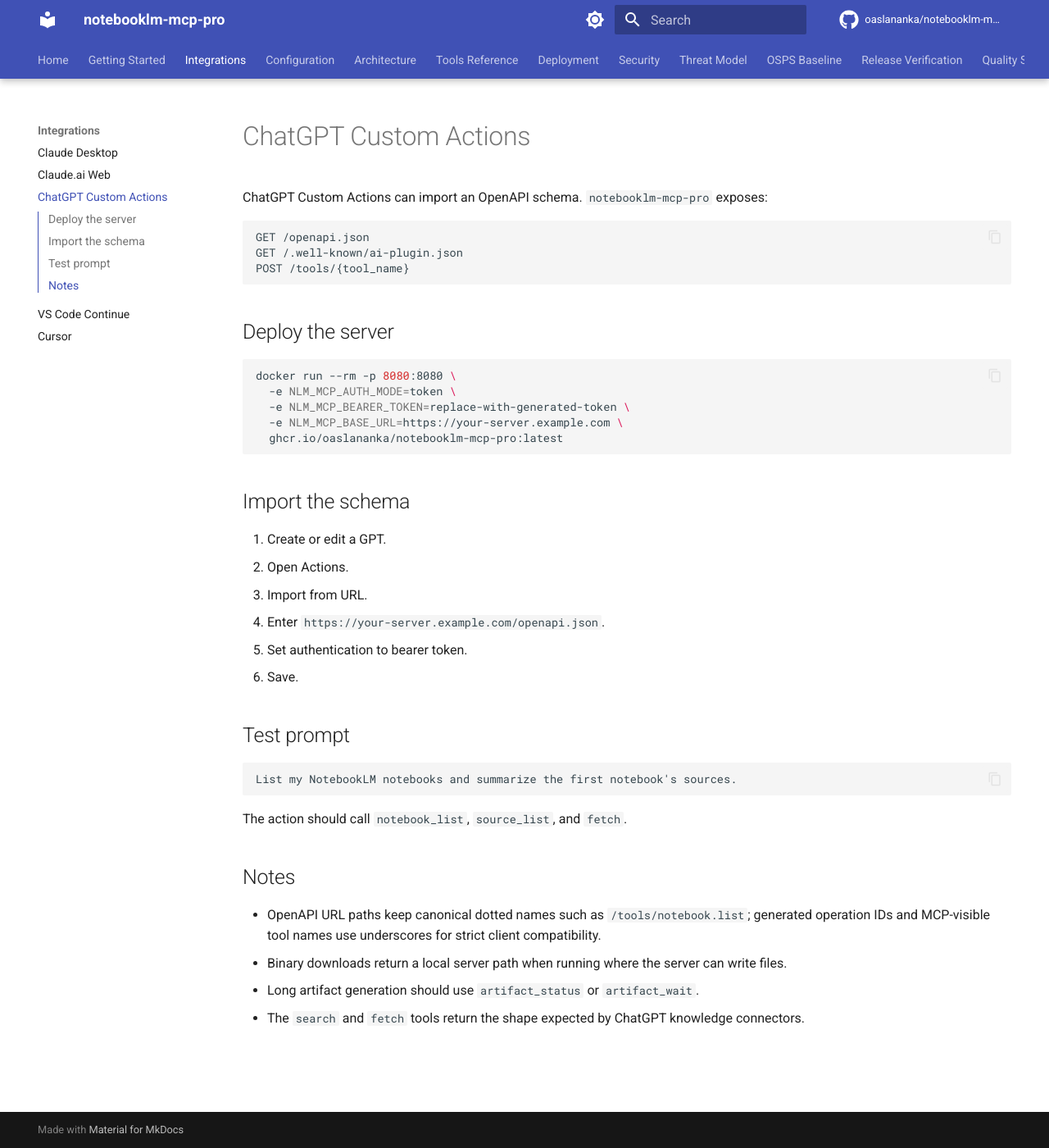
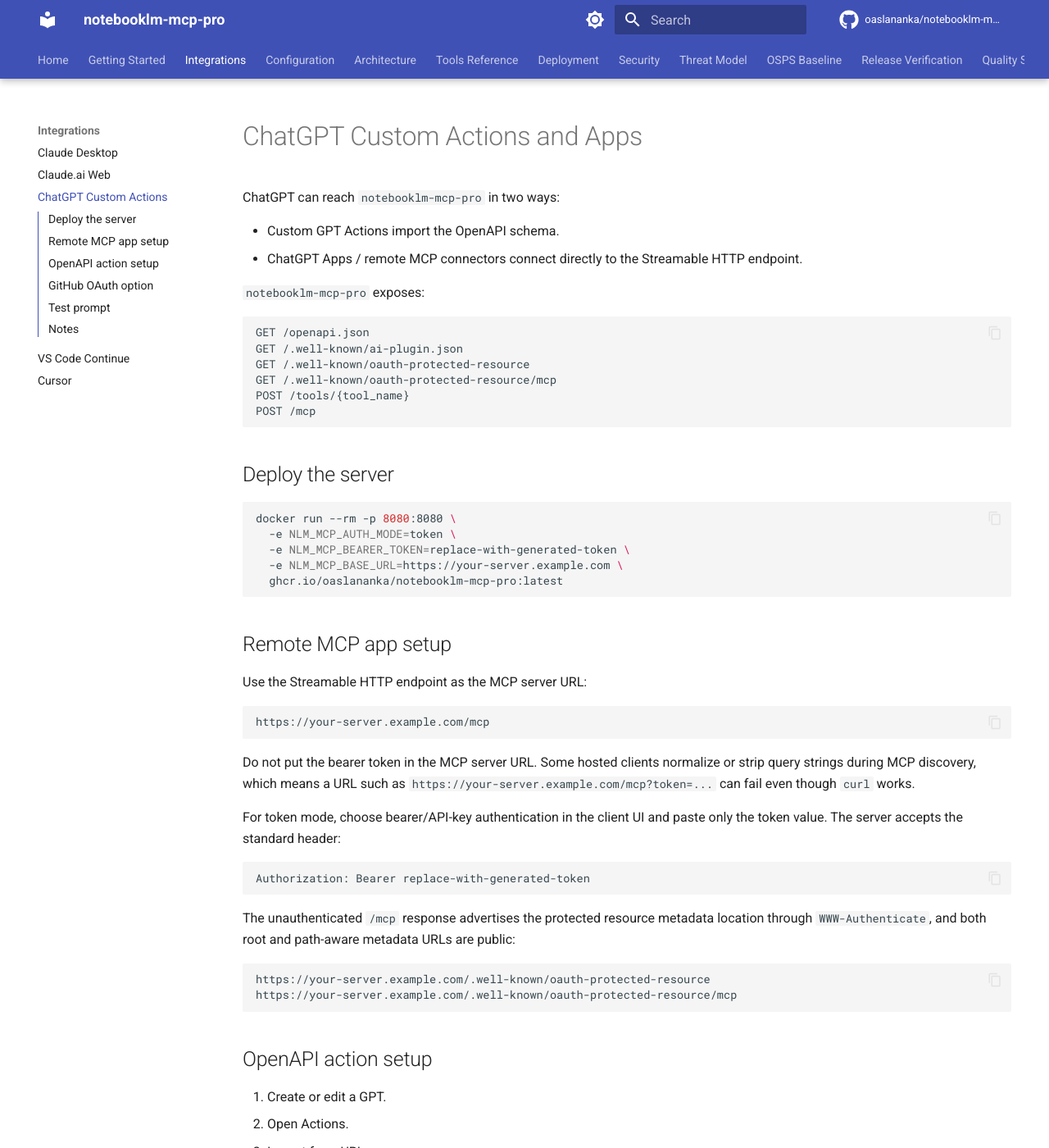
Before and after one commit to renovate-bot/oaslananka-_-notebooklm-mcp-pro, an MkDocs documentation site: the page built from docs/integrations/chatgpt.md, in a window 1280 px wide and 1400 px high. Shown: the whole window at 82% size. Built offline with MkDocs 1.6.1 and Material for MkDocs 9.7.7, drawn with Linux system fonts in a browser that asks for light colours; comment, search, counter and statistics services are not loaded; some of the changed text lies outside the part shown.

Commit message:
fix: harden mcp auth discovery
Fix Streamable HTTP auth discovery for hosted MCP clients, add path-aware RFC 9728 metadata, prevent auth middleware receive-loop CPU spin, document ChatGPT bearer-token and GitHub OAuth setup, and guard metadata-route auth bypasses for v1.0.8.

````diff
--- a/docs/integrations/chatgpt.md
+++ b/docs/integrations/chatgpt.md
@@ -1,11 +1,19 @@
-# ChatGPT Custom Actions
+# ChatGPT Custom Actions and Apps
 
-ChatGPT Custom Actions can import an OpenAPI schema. `notebooklm-mcp-pro` exposes:
+ChatGPT can reach `notebooklm-mcp-pro` in two ways:
+
+- Custom GPT Actions import the OpenAPI schema.
+- ChatGPT Apps / remote MCP connectors connect directly to the Streamable HTTP endpoint.
+
+`notebooklm-mcp-pro` exposes:
 
 ```text
 GET /openapi.json
 GET /.well-known/ai-plugin.json
+GET /.well-known/oauth-protected-resource
+GET /.well-known/oauth-protected-resource/mcp
 POST /tools/{tool_name}
+POST /mcp
 ```
 
 ## Deploy the server
@@ -18,14 +26,78 @@
   ghcr.io/oaslananka/notebooklm-mcp-pro:latest
 ```
 
-## Import the schema
+## Remote MCP app setup
+
+Use the Streamable HTTP endpoint as the MCP server URL:
+
+```text
+https://your-server.example.com/mcp
+```
+
+Do not put the bearer token in the MCP server URL. Some hosted clients normalize
+or strip query strings during MCP discovery, which means a URL such as
+`https://your-server.example.com/mcp?token=...` can fail even though `curl` works.
+
+For token mode, choose bearer/API-key authentication in the client UI and paste
+only the token value. The server accepts the standard header:
+
+```http
+Authorization: Bearer replace-with-generated-token
+```
+
+The unauthenticated `/mcp` response advertises the protected resource metadata
+location through `WWW-Authenticate`, and both root and path-aware metadata URLs
+are public:
+
+```text
+https://your-server.example.com/.well-known/oauth-protected-resource
+https://your-server.example.com/.well-known/oauth-protected-resource/mcp
+```
+
+## OpenAPI action setup
 
 1. Create or edit a GPT.
 2. Open Actions.
 3. Import from URL.
 4. Enter `https://your-server.example.com/openapi.json`.
 5. Set authentication to bearer token.
-6. Save.
+6. Paste the bearer token value, not a full `Bearer ...` header.
+7. Save.
+
+## GitHub OAuth option
+
+For browser-based remote MCP access, run the server in GitHub OAuth mode and
+register a GitHub OAuth App:
+
+| GitHub OAuth App field | Value |
+|---|---|
+| Application name | `NotebookLM MCP` |
+| Homepage URL | `https://your-server.example.com` |
+| Application description | `NotebookLM MCP server for secure remote MCP access.` |
+| Authorization callback URL | `https://your-server.example.com/auth/callback` |
+
+Then configure the server:
+
+```bash
+export NLM_MCP_AUTH_MODE=github-oauth
+export NLM_MCP_BASE_URL=https://your-server.example.com
+export NLM_MCP_GITHUB_CLIENT_ID=your-client-id
+export NLM_MCP_GITHUB_CLIENT_SECRET=your-client-secret
+export NLM_MCP_OAUTH_ALLOWED_USERS=your-github-login
+nlm-mcp serve --host 0.0.0.0 --port 8080
+```
+
+Use this MCP server URL:
+
+```text
+https://your-server.example.com/mcp
+```
+
+This GitHub OAuth mode is a browser-login flow that sets a secure session cookie.
+It is useful for browser-based MCP clients that can visit `/auth/login` before
+opening the MCP endpoint. It is not a full OAuth authorization server for ChatGPT
+token exchange. For ChatGPT remote MCP setup, use token mode and configure the
+client's bearer/API-key authentication field.
 
 ## Test prompt
 
@@ -43,3 +115,6 @@
 - Binary downloads return a local server path when running where the server can write files.
 - Long artifact generation should use `artifact_status` or `artifact_wait`.
 - The `search` and `fetch` tools return the shape expected by ChatGPT knowledge connectors.
+- A `401` from `/mcp` is expected until the client sends bearer auth or completes OAuth.
+- A timeout from `/healthz` or `/openapi.json` is not an auth issue; restart the container and
+  check the reverse proxy before retrying client setup.
--- a/pyproject.toml
+++ b/pyproject.toml
@@ -4,7 +4,7 @@
 
 [project]
 name = "notebooklm-mcp-pro"
-version = "1.0.7"
+version = "1.0.8"
 description = "Production-grade MCP server for Google NotebookLM - stdio, Streamable HTTP, Claude.ai, and ChatGPT integration."
 readme = "README.md"
 requires-python = ">=3.11,<3.14"
--- a/src/nlm_mcp/__init__.py
+++ b/src/nlm_mcp/__init__.py
@@ -2,7 +2,7 @@
 
 from __future__ import annotations
 
-__version__ = "1.0.7"
+__version__ = "1.0.8"
 __author__ = "oaslananka"
 __license__ = "MIT"
 
````
Also changed, not shown: CHANGELOG.md (+18 -0 lines), docs/getting-started/authentication.md (+20 -2 lines), 7 other files.
